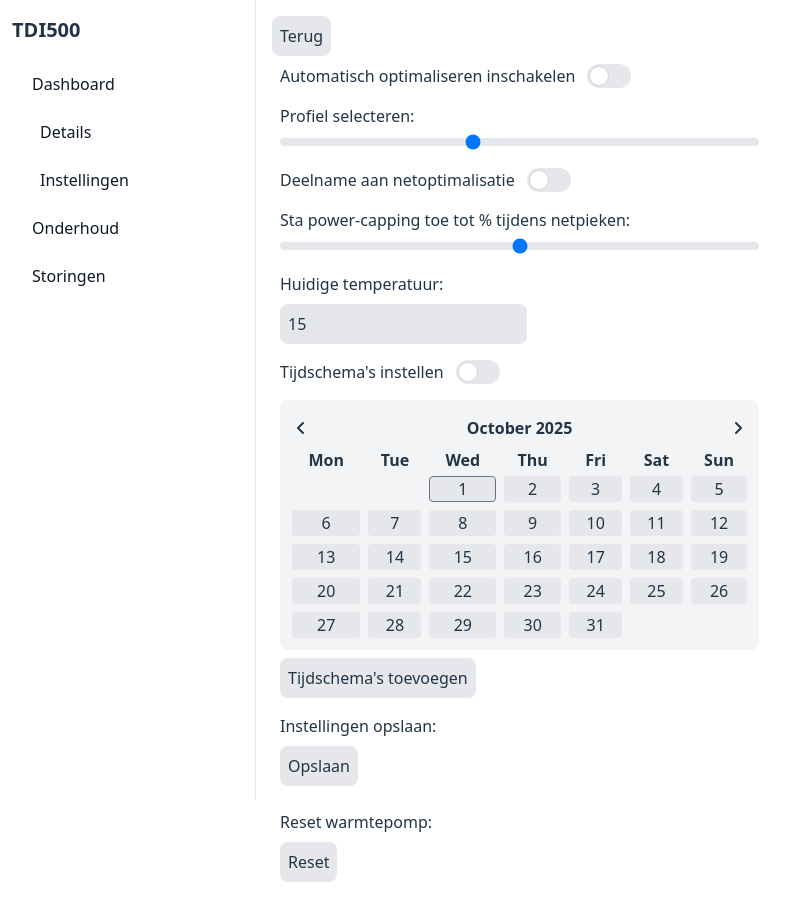
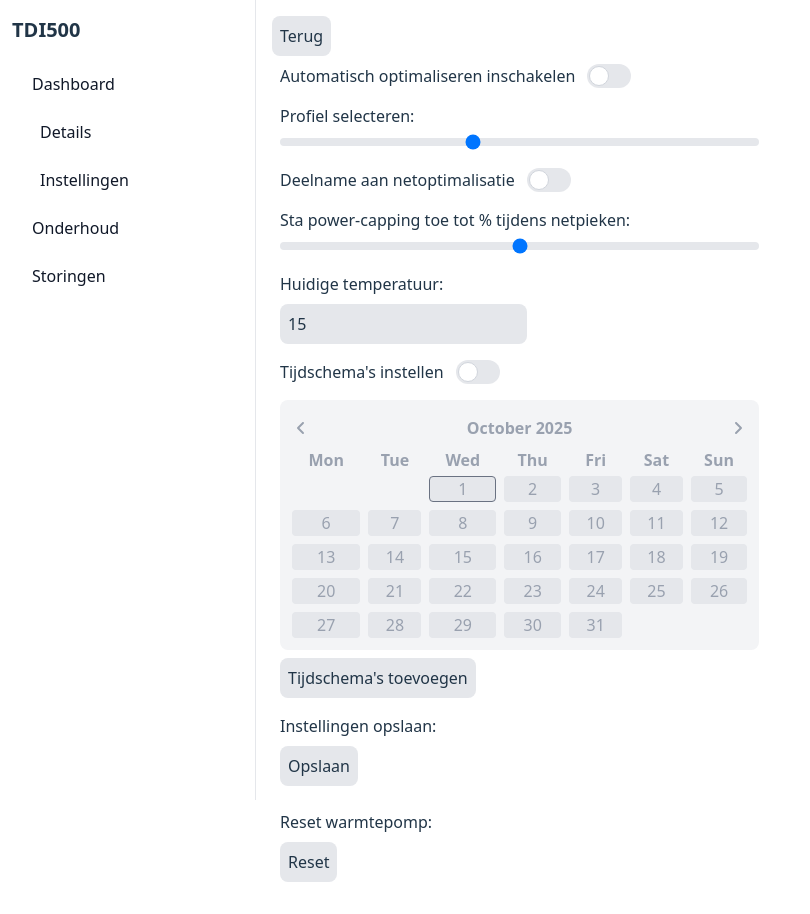
Before and after one commit to CurleyDS/Installateursportaal, a React (Vite) app: page /1/Instellingen in a window 1280 px wide. Shown: the whole page, without its empty margins (0-810 px from the left). Built offline with nearby package versions, Linux system fonts and the light colour scheme.

Commit message:
Cleaned up some code and made the calendar look better

```diff
--- a/src/components/CalendarComponent.jsx
+++ b/src/components/CalendarComponent.jsx
@@ -1,9 +1,9 @@
-import React, { useEffect, useState } from "react";
+import { useEffect, useState } from "react";
 import { FontAwesomeIcon } from '@fortawesome/react-fontawesome';
 import { faAngleLeft, faAngleRight, faCircle } from '@fortawesome/free-solid-svg-icons';
 
-function Calendar({ data = [], onUpdate }) {
-    const [tijdschemas, setTijdschemas] = useState(data);
+function Calendar({ tijdschemaInstelling = false, tijdschemas = [], onUpdate }) {
+    const [schemas, setSchemas] = useState(tijdschemas);
     const [loading, setLoading] = useState(false);
     const [error, setError] = useState(null);
 
@@ -45,11 +45,13 @@ function Calendar({ data = [], onUpdate }) {
 
     const handleSelect = (event, date) => {
         event.preventDefault();
-        setSelected(ymd(date));
+        if (tijdschemaInstelling) {
+            setSelected(ymd(date));
+        }
     }
 
     const hasEventOnDate = (checkDate) => {
-        return tijdschemas.some((schema) => {
+        return schemas.some((schema) => {
             const schemaDate = new Date(schema.date);
 
             // Non-repeating event
@@ -102,8 +104,8 @@ function Calendar({ data = [], onUpdate }) {
     };
 
     useEffect(() => {
-        onUpdate(tijdschemas);
-    }, [tijdschemas]);
+        onUpdate(schemas);
+    }, [schemas]);
 
     // Modal Setup
     const intervalTypes = ["day", "week", "month", "year"];
@@ -188,7 +190,7 @@ function Calendar({ data = [], onUpdate }) {
             newSchema.duration = calcDuration(newSchema.date, newSchema.duration);
         }
 
-        setTijdschemas((oldSchemas) => [...oldSchemas, newSchema]);
+        setSchemas((oldSchemas) => [...oldSchemas, newSchema]);
     };
 
     const closeModal = () => {
@@ -241,11 +243,11 @@ function Calendar({ data = [], onUpdate }) {
         return (
             <>
                 <fieldset className="p-2">
-                    <div className="flex flex-col items-center p-2 bg-gray-100 rounded-lg mb-2">
+                    <div className={"flex flex-col items-center p-2 bg-gray-100 rounded-lg mb-2" + (tijdschemaInstelling ? " text-black" : " text-gray-400")}>
                         <div className="flex items-center justify-between p-2 w-full">
                             <button type="button" onClick={() => navigateMonth(-1)}><FontAwesomeIcon icon={faAngleLeft} /></button>
 
-                            <span className="font-bold">{current.toLocaleString("default", { month: "long" }) /* month-name */} {year}</span>
+                            <span className={"font-bold"}>{current.toLocaleString("default", { month: "long" }) /* month-name */} {year}</span>
 
                             <button type="button" onClick={() => navigateMonth(1)}><FontAwesomeIcon icon={faAngleRight} /></button>
                         </div>
@@ -270,7 +272,7 @@ function Calendar({ data = [], onUpdate }) {
                                                         <button
                                                             type="button"
                                                             onClick={(e) => handleSelect(e, date)}
-                                                            className={`${(selected === ymd(date)) ? "bg-gray-500 text-white" : ((ymd(date) === ymd(new Date())) ? "bg-gray-200 border border-gray-500" : "bg-gray-200 border border-transparent hover:bg-gray-300")} w-full rounded transition-colors duration-150`}
+                                                            className={`${selected === ymd(date) ? "bg-gray-500 text-white" : (ymd(date) === ymd(new Date()) ? "bg-gray-200 border border-gray-500" : ("bg-gray-200 border border-transparent" + (tijdschemaInstelling ? " hover:bg-gray-300" : "")))} w-full rounded transition-colors duration-150`}
                                                         >
                                                             {date.getDate()}
                                                         </button>
--- a/src/pages/DetailsSettings.jsx
+++ b/src/pages/DetailsSettings.jsx
@@ -132,7 +132,7 @@ function DetailsSettings() {
                             </label>
                         </fieldset>
 
-                        <Calendar data={currentSettings.tijdschemas} onUpdate={handleCalendarUpdate} />
+                        <Calendar tijdschemaInstelling={settings.tijdschemaInstelling} tijdschemas={currentSettings.tijdschemas} onUpdate={handleCalendarUpdate} />
 
                         <fieldset className="p-2">
                             <label htmlFor="save-submit" className='block mb-2'>
```
